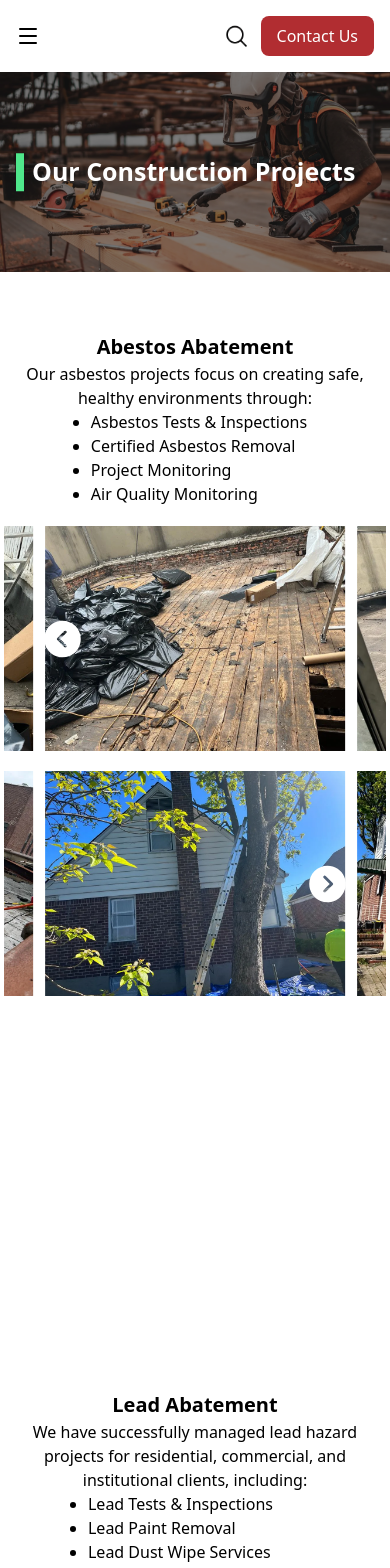
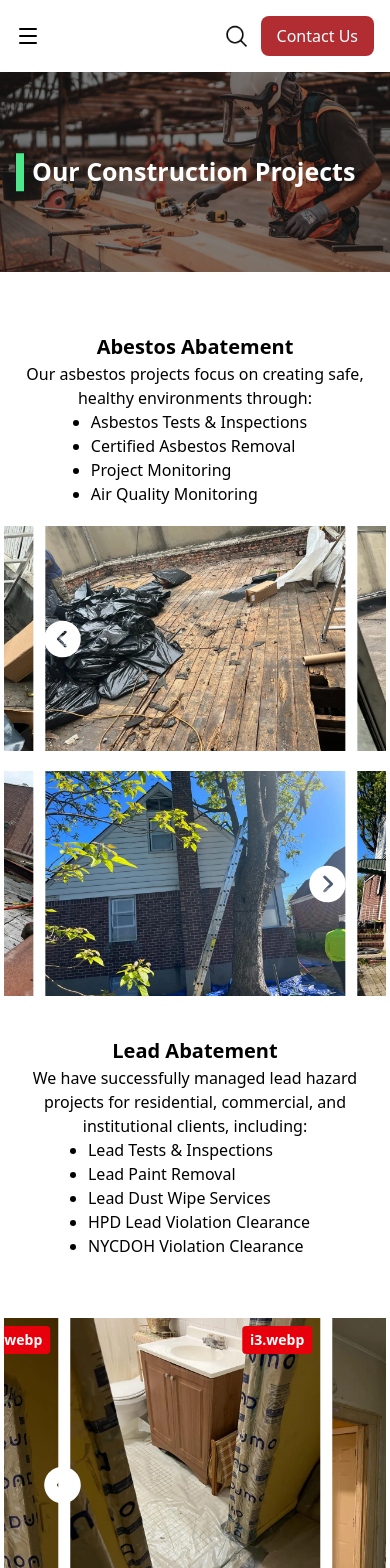
Before and after one commit to Davetechinnovation/RDR, a Next.js app: page /projects in a window 390 px wide. Shown: the top 1568 px of the page. Built offline with nearby package versions, Linux system fonts and the light colour scheme.

Commit message:
style: adjust layout and z-index for mobile menu
- Increase z-index of mobile menu overlay to 80 for better visibility
- Remove unnecessary min-h-screen class from projects page for layout consistency

```diff
--- a/src/app/Components/Navbar.tsx
+++ b/src/app/Components/Navbar.tsx
@@ -93,7 +93,7 @@ function Navbar() {
         {/* Mobile Menu Overlay */}
         {(isMobileMenuOpen || isAnimating) && (
           <div
-            className={`bg-[#B12D31] w-full fixed z-50 h-screen overflow-y-auto py-5 top-0 left-0 text-white ${animationClass}`}
+            className={`bg-[#B12D31] w-full fixed z-80 h-screen overflow-y-auto py-5 top-0 left-0 text-white ${animationClass}`}
           >
             <div className="flex justify-between items-center p-4">
               <img
--- a/src/app/projects/page.tsx
+++ b/src/app/projects/page.tsx
@@ -53,7 +53,7 @@ function page() {
           </ul>
         </div>
 
-        <div className="w-full min-h-screen ">
+        <div className="w-full">
           <div className="relative px-1">
             <div className="overflow-hidden" ref={emblaRef}>
               <div className="flex py-5">
```
